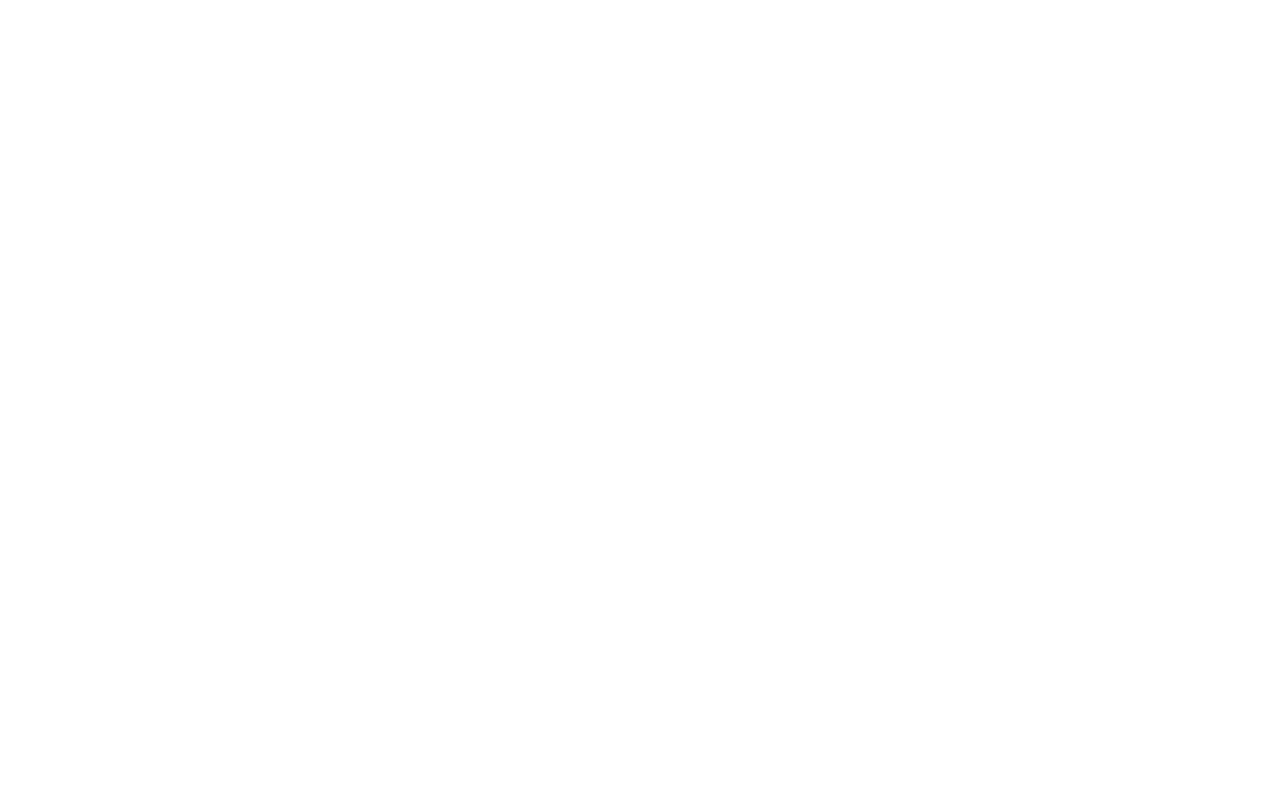
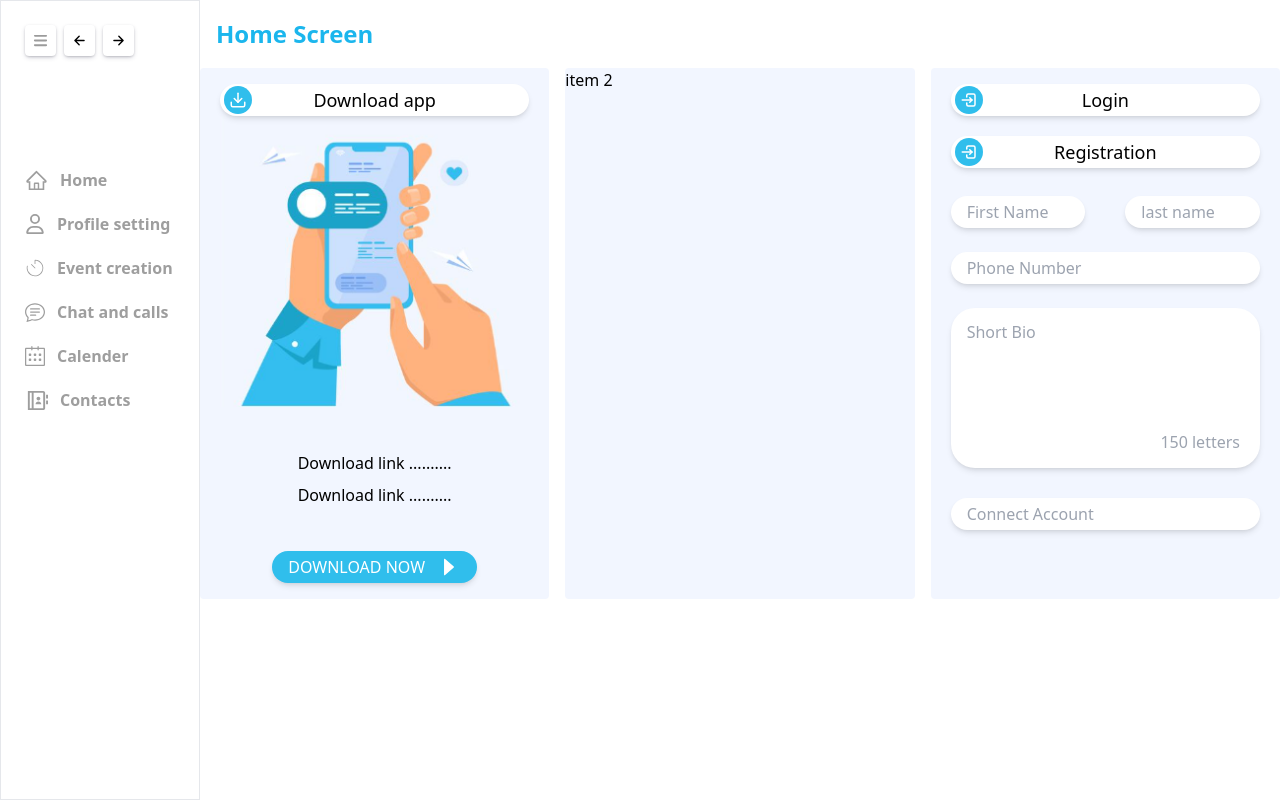
Before and after one commit to pristren/event-management-frontend, a React (Vite) app: page /home-screen in a window 1280 px wide. Before the commit this address had no page. Built offline with nearby package versions, Linux system fonts and the light colour scheme.

Commit message:
overview page

```diff
--- a/src/App.jsx
+++ b/src/App.jsx
@@ -2,6 +2,7 @@
 import "./App.css";
 import CreateEvent from "./pages/CreateEvent/CreateEvent";
 import Home from "./pages/Home/Home";
+import HomeScreen from "./pages/HomeScreen/HomeScreen";
 import ProfileSetting from "./pages/Profile/ProfileSetting";
 
 function App() {
@@ -9,6 +10,7 @@
     <>
       <Routes>
         <Route path="/" element={<Home />} />
+        <Route path="/home-screen" element={<HomeScreen />} />
         <Route path="/create-event" element={<CreateEvent />} />
         <Route path="/profile-settings" element={<ProfileSetting />} />
       </Routes>
--- a/src/components/Sidebar.jsx
+++ b/src/components/Sidebar.jsx
@@ -62,7 +62,7 @@
         <ul className="flex flex-col gap-5">
           <li>
             <Link
-              to={"/profile-settings"}
+              to={"/home-screen"}
               className="flex items-center gap-3 cursor-pointer font-semibold"
             >
               <span>
--- /dev/null
+++ b/src/pages/HomeScreen/HomeScreen.jsx
@@ -0,0 +1,182 @@
+import appImage from "../../assets/app-download-screen.png";
+import Sidebar from "../../components/Sidebar";
+
+const downloadIcon = (
+  <svg
+    stroke="currentColor"
+    fill="none"
+    stroke-width="2"
+    viewBox="0 0 24 24"
+    stroke-linecap="round"
+    stroke-linejoin="round"
+    height="1em"
+    width="1em"
+    xmlns="http://www.w3.org/2000/svg"
+  >
+    <path d="M21 15v4a2 2 0 0 1-2 2H5a2 2 0 0 1-2-2v-4"></path>
+    <polyline points="7 10 12 15 17 10"></polyline>
+    <line x1="12" y1="15" x2="12" y2="3"></line>
+  </svg>
+);
+const downloadRightIcon = (
+  <svg
+    stroke="currentColor"
+    fill="currentColor"
+    stroke-width="0"
+    viewBox="0 0 1024 1024"
+    height="1em"
+    width="1em"
+    xmlns="http://www.w3.org/2000/svg"
+  >
+    <path d="M715.8 493.5L335 165.1c-14.2-12.2-35-1.2-35 18.5v656.8c0 19.7 20.8 30.7 35 18.5l380.8-328.4c10.9-9.4 10.9-27.6 0-37z"></path>
+  </svg>
+);
+const loginIcons = (
+  <svg
+    stroke="currentColor"
+    fill="none"
+    stroke-width="2"
+    viewBox="0 0 24 24"
+    stroke-linecap="round"
+    stroke-linejoin="round"
+    height="1em"
+    width="1em"
+    xmlns="http://www.w3.org/2000/svg"
+  >
+    <path stroke="none" d="M0 0h24v24H0z" fill="none"></path>
+    <path d="M9 8v-2a2 2 0 0 1 2 -2h7a2 2 0 0 1 2 2v12a2 2 0 0 1 -2 2h-7a2 2 0 0 1 -2 -2v-2"></path>
+    <path d="M3 12h13l-3 -3"></path>
+    <path d="M13 15l3 -3"></path>
+  </svg>
+);
+
+const HomeScreen = () => {
+  return (
+    <div className="flex">
+      <Sidebar />
+      <div>
+        <h1 className="text-[#1BB6ED] font-bold text-[24px] p-4">
+          Home Screen
+        </h1>
+        <div>
+          <div className="grid grid-cols-1 md:grid-cols-2 lg:grid-cols-3 gap-4 w-full">
+            <div className="bg-[#F2F6FF] rounded w-full">
+              <div className="px-5 py-4">
+                <a
+                  href="#"
+                  className="flex relative rounded-3xl text-lg min-w-[15rem] w-full bg-white shadow-md text-center py-[0.125rem]"
+                >
+                  <span className="bg-[#30BEEC] text-white px-1 py-1 rounded-full w-7 h-7 flex justify-center items-center absolute left-1 top-0.5 ">
+                    {downloadIcon}
+                  </span>
+                  <span className="mx-auto text-lg"> Download app </span>
+                </a>
+
+                <div>
+                  <figure>
+                    <img
+                      className="w-full object-cover"
+                      src={appImage}
+                      alt=""
+                    />
+                  </figure>
+                </div>
+
+                <article className="flex flex-col gap-2 my-11 text-center">
+                  <a href="#"> Download link .......... </a>
+                  <a href="#"> Download link .......... </a>
+                </article>
+
+                <button className="py-1 min-w-max bg-[#30BEEC] px-4 flex items-center justify-center relative rounded-3xl text-base text-white shadow-md text-center uppercase mx-auto">
+                  <span> Download now </span>
+                  <span className="text-2xl font-bold ml-3 mr-auto">
+                    {downloadRightIcon}
+                  </span>
+                </button>
+              </div>
+            </div>
+
+            <div className="bg-[#F2F6FF] rounded w-full">item 2</div>
+
+            <div className="bg-[#F2F6FF] rounded w-full">
+              <div className="px-5 py-4">
+                <div className="">
+                  <a
+                    href="#"
+                    className="flex relative rounded-3xl text-lg min-w-[15rem] w-full bg-white shadow-md text-center py-[0.125rem]"
+                  >
+                    <span className="bg-[#30BEEC] text-white px-1 py-1 rounded-full w-7 h-7 flex justify-center items-center absolute left-1 top-0.5 ">
+                      {loginIcons}
+                    </span>
+                    <span className="mx-auto text-lg"> Login </span>
+                  </a>
+                </div>
+
+                <div className="mt-5">
+                  <a
+                    href="#"
+                    className="flex relative rounded-3xl text-lg min-w-[15rem] w-full bg-white shadow-md text-center py-[0.125rem]"
+                  >
+                    <span className="bg-[#30BEEC] text-white px-1 py-1 rounded-full w-7 h-7 flex justify-center items-center absolute left-1 top-0.5 ">
+                      {loginIcons}
+                    </span>
+                    <span className="mx-auto text-lg"> Registration </span>
+                  </a>
+                  <form className="mt-7">
+                    <div className="flex flex-col gap-6">
+                      <div className="flex items-center justify-between gap-10">
+                        <div>
+                          <input
+                            type="text"
+                            placeholder="First Name"
+                            className="py-1 px-4 text-base rounded-[5rem] shadow-md w-full"
+                          />
+                        </div>
+                        <div>
+                          <input
+                            type="text"
+                            placeholder="last name"
+                            className="py-1 px-4 text-base rounded-[5rem] shadow-md w-full"
+                          />
+                        </div>
+                      </div>
+
+                      <div>
+                        <input
+                          type="number"
+                          placeholder="Phone Number"
+                          className="py-1 px-4 text-base rounded-[5rem] shadow-md w-full"
+                        />
+                      </div>
+
+                      <div className="relative">
+                        <textarea
+                          type="text"
+                          placeholder="Short Bio"
+                          className="py-3 px-4 text-base rounded-3xl shadow-md w-full resize-none focus:outline-none h-40"
+                        ></textarea>
+                        <p className="absolute right-5 bottom-5 text-gray-400">
+                          150 letters
+                        </p>
+                      </div>
+
+                      <div>
+                        <input
+                          type="text"
+                          placeholder="Connect Account"
+                          className="py-1 px-4 text-base rounded-[5rem] shadow-md w-full"
+                        />
+                      </div>
+                    </div>
+                  </form>
+                </div>
+              </div>
+            </div>
+          </div>
+        </div>
+      </div>
+    </div>
+  );
+};
+
+export default HomeScreen;
--- a/src/pages/Profile/ProfileSetting.jsx
+++ b/src/pages/Profile/ProfileSetting.jsx
@@ -1,4 +1,3 @@
-import { useState } from "react";
 import VeryCard from "../../components/VeryCard";
 
 const squareUserIcon = (
@@ -142,14 +141,11 @@
 );
 
 const ProfileSetting = () => {
-  const [verifyPw, setVerifyPw] = useState("");
-
   return (
     <section>
       <div className="container mx-auto px-3">
-        <h1 className="text-[#30BEEC] text-2xl md:text-4xl lg:text-5xl py-3 mb-1 md:mb-2 lg:mb-4">
-          {" "}
-          Profile Setting{" "}
+        <h1 className="text-[#1BB6ED] font-bold text-[24px] p-4">
+          Profile Setting
         </h1>
 
         <div className="grid grid-cols-1 md:grid-cols-2 lg:grid-cols-3 gap-5">
```
Also changed, not shown: src/assets/app-download-screen.png (added).
